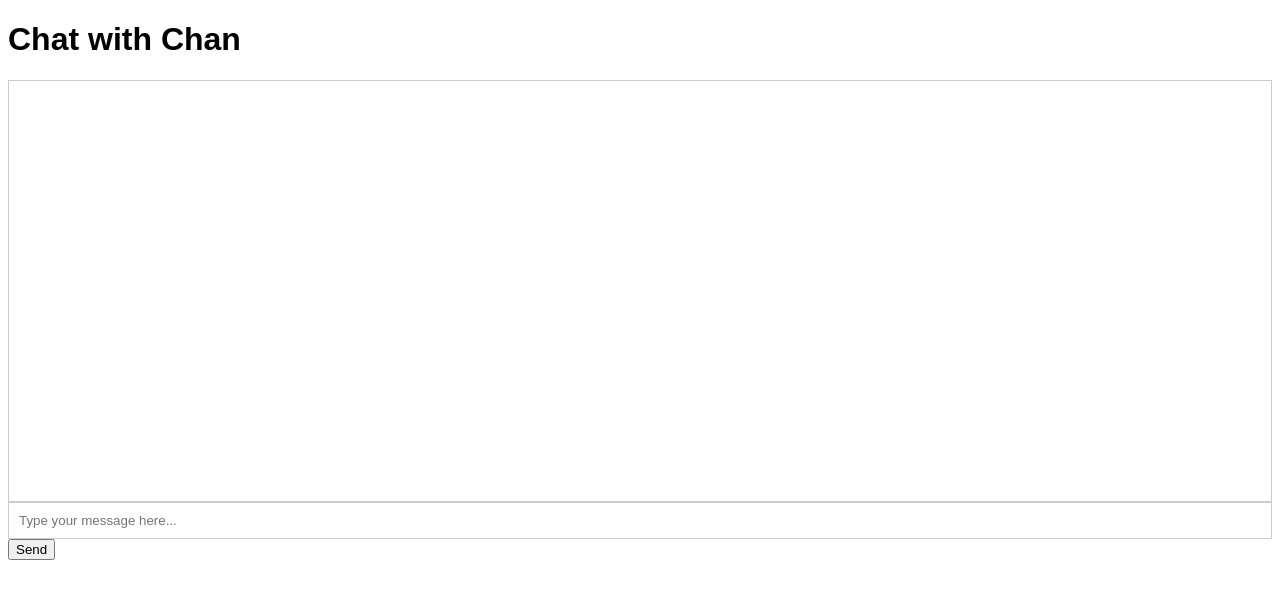
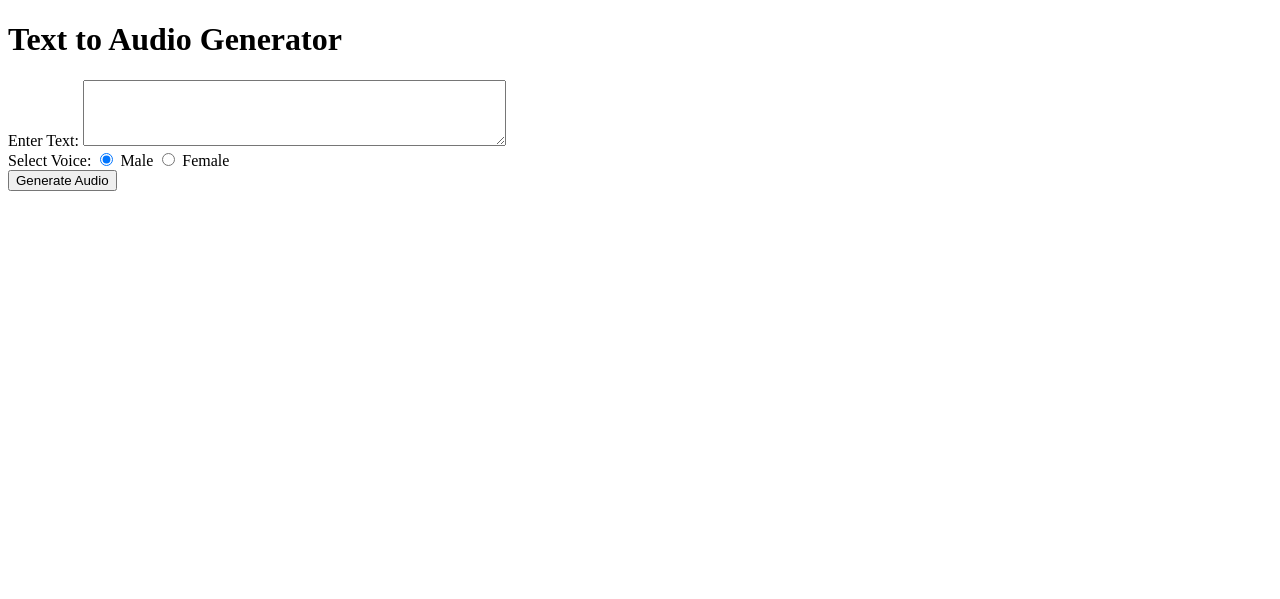
Before and after one commit to ZeeshanKhalid2k01/flask-version-2, a Flask app: page / in a window 1280 px wide. Shown: the top 599 px of the page. Run offline with Flask 3, Linux system fonts and the light colour scheme.

Commit message:
Update index.html

```diff
--- a/version_2/templates/index.html
+++ b/version_2/templates/index.html
@@ -1,4 +1,4 @@
-<!-- <!DOCTYPE html>
+<!DOCTYPE html>
 <html lang="en">
 <head>
     <meta charset="UTF-8">
@@ -19,76 +19,4 @@
         <button type="submit">Generate Audio</button>
     </form>
 </body>
-</html> -->
-
-
-<!DOCTYPE html>
-<html>
-  <head>
-    <meta charset="UTF-8">
-    <title>Chat with Chan</title>
-    <style>
-      body {
-        font-family: Arial, sans-serif;
-        font-size: 16px;
-      }
-      .chatbox {
-        height: 400px;
-        overflow: auto;
-        border: 1px solid #ccc;
-        padding: 10px;
-      }
-      .message {
-        margin-bottom: 10px;
-      }
-      .user {
-        color: blue;
-      }
-      .bot {
-        color: green;
-      }
-      input[type="text"] {
-        width: 100%;
-        padding: 10px;
-        box-sizing: border-box;
-        border: 1px solid #ccc;
-      }
-    </style>
-  </head>
-  <body>
-    <h1>Chat with Chan</h1>
-    <div class="chatbox" id="chatbox"></div>
-    <input type="text" id="message" placeholder="Type your message here...">
-    <button id="send">Send</button>
-    <script>
-      var chatbox = document.getElementById("chatbox");
-      var message = document.getElementById("message");
-      var send = document.getElementById("send");
-
-      send.addEventListener("click", function() {
-        var userMessage = message.value;
-        var userDiv = document.createElement("div");
-        userDiv.className = "message user";
-        userDiv.innerHTML = "<strong>You:</strong> " + userMessage;
-        chatbox.appendChild(userDiv);
-
-        message.value = "";
-
-        fetch("/get_response?message=" + encodeURIComponent(userMessage))
-          .then(function(response) {
-            return response.text();
-          })
-          .then(function(botMessage
-          ) {
-            var botDiv = document.createElement("div");
-            botDiv.className = "message bot";
-            botDiv.innerHTML = "<strong>Chan:</strong> " + botMessage;
-            chatbox.appendChild(botDiv);
-
-            chatbox.scrollTop = chatbox.scrollHeight;
-        });
-        });
-    </script>
-
-    </body>
 </html>
```
